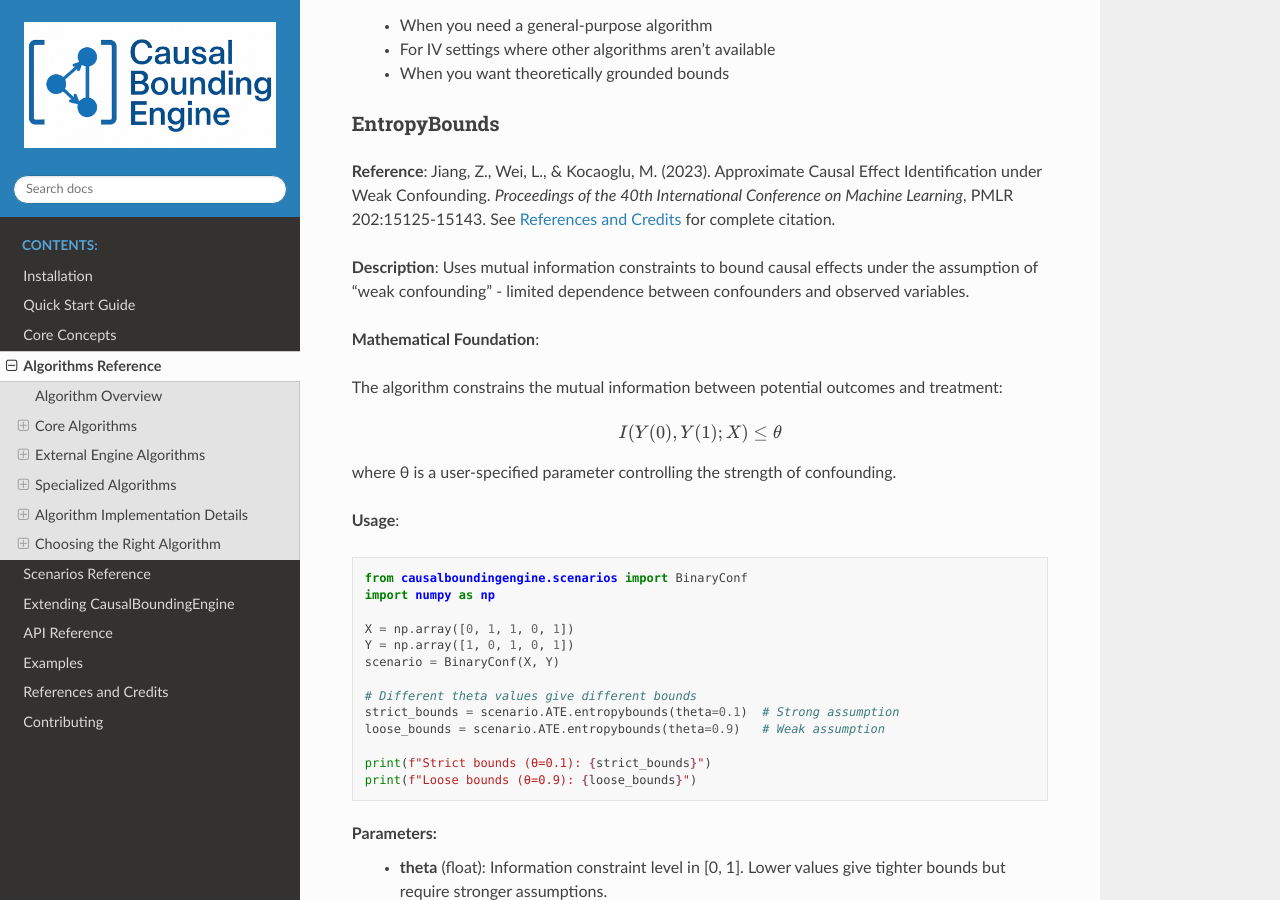
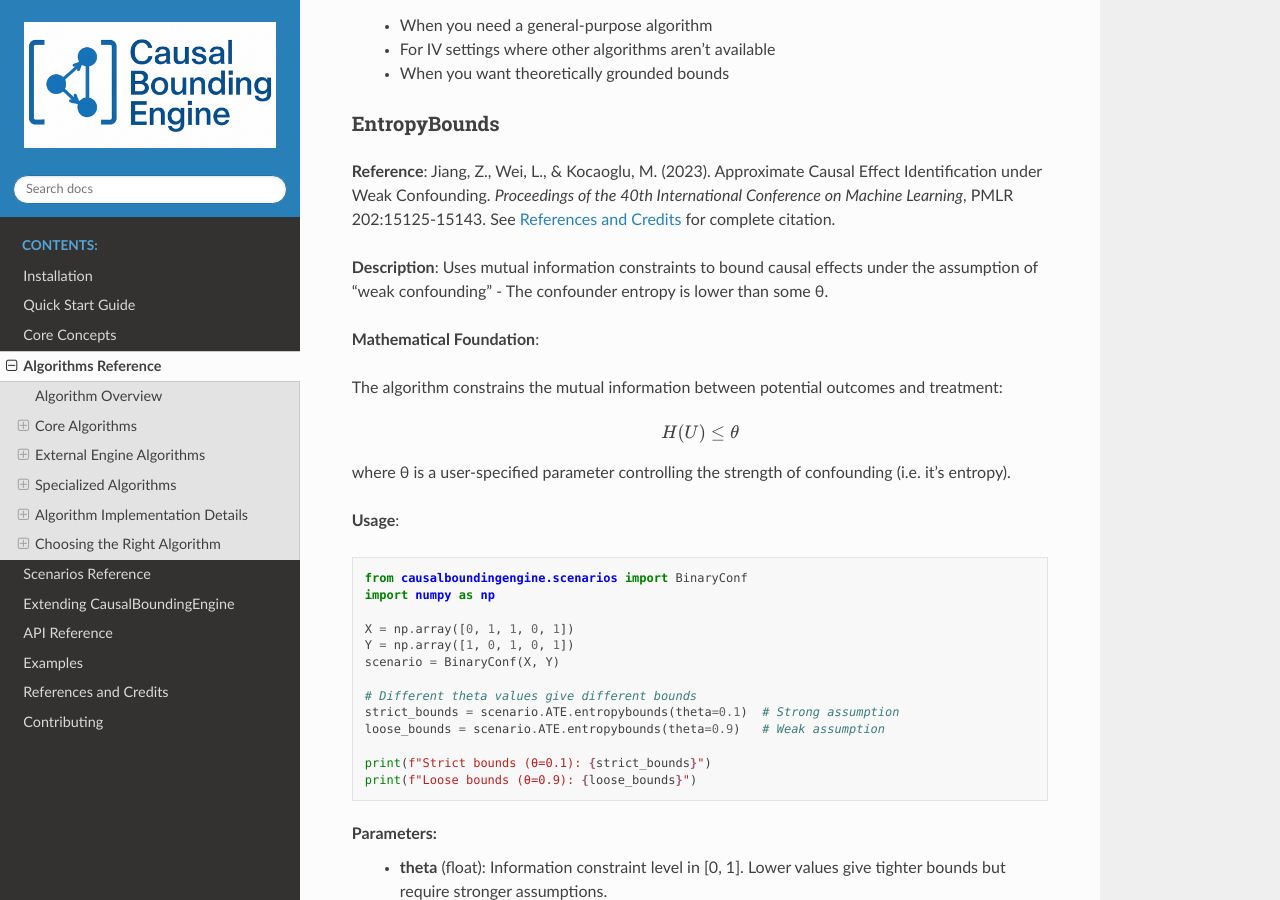
Before and after one commit to tmaringgele/CausalBoundingEngine, a Sphinx documentation site: the page built from docs/source/algorithms.rst, in a window 1280 px wide and 900 px high, scrolled down 3445 px. Built offline with Sphinx 7.4.7 and the Read the Docs theme 3.1.0, drawn with Linux system fonts in a browser that asks for light colours.

Commit message:
patch entropybounds docs

```diff
--- a/docs/source/algorithms.rst
+++ b/docs/source/algorithms.rst
@@ -197,7 +197,7 @@ EntropyBounds
 
 **Reference**: Jiang, Z., Wei, L., & Kocaoglu, M. (2023). Approximate Causal Effect Identification under Weak Confounding. *Proceedings of the 40th International Conference on Machine Learning*, PMLR 202:15125-15143. See :doc:`references` for complete citation.
 
-**Description**: Uses mutual information constraints to bound causal effects under the assumption of "weak confounding" - limited dependence between confounders and observed variables.
+**Description**: Uses mutual information constraints to bound causal effects under the assumption of "weak confounding" - The confounder entropy is lower than some θ.
 
 **Mathematical Foundation**:
 
@@ -205,9 +205,9 @@ The algorithm constrains the mutual information between potential outcomes and t
 
 .. math::
 
-   I(Y(0), Y(1); X) \leq \theta
+   H(U) \leq \theta
 
-where θ is a user-specified parameter controlling the strength of confounding.
+where θ is a user-specified parameter controlling the strength of confounding (i.e. it's entropy).
 
 **Usage**:
 
```
